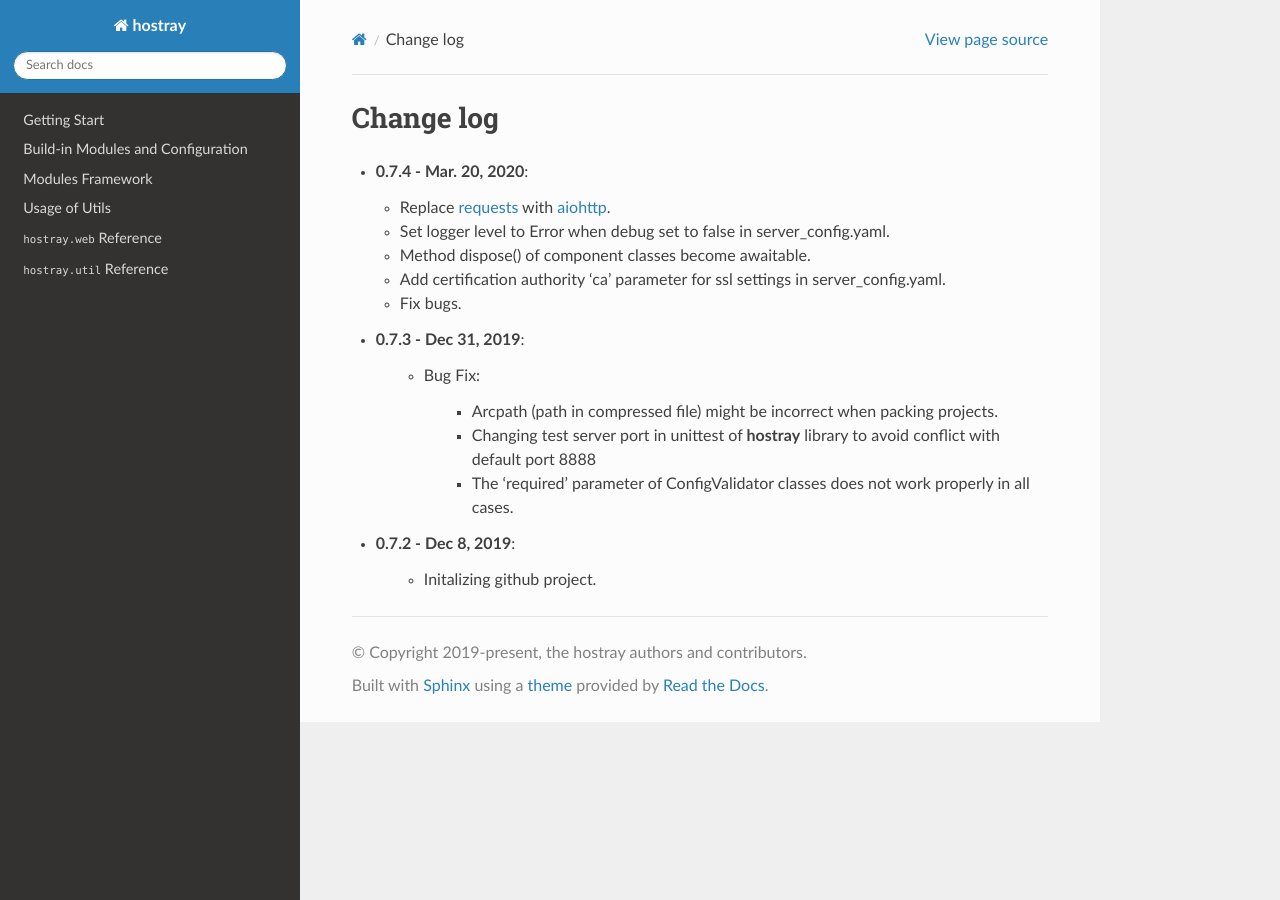
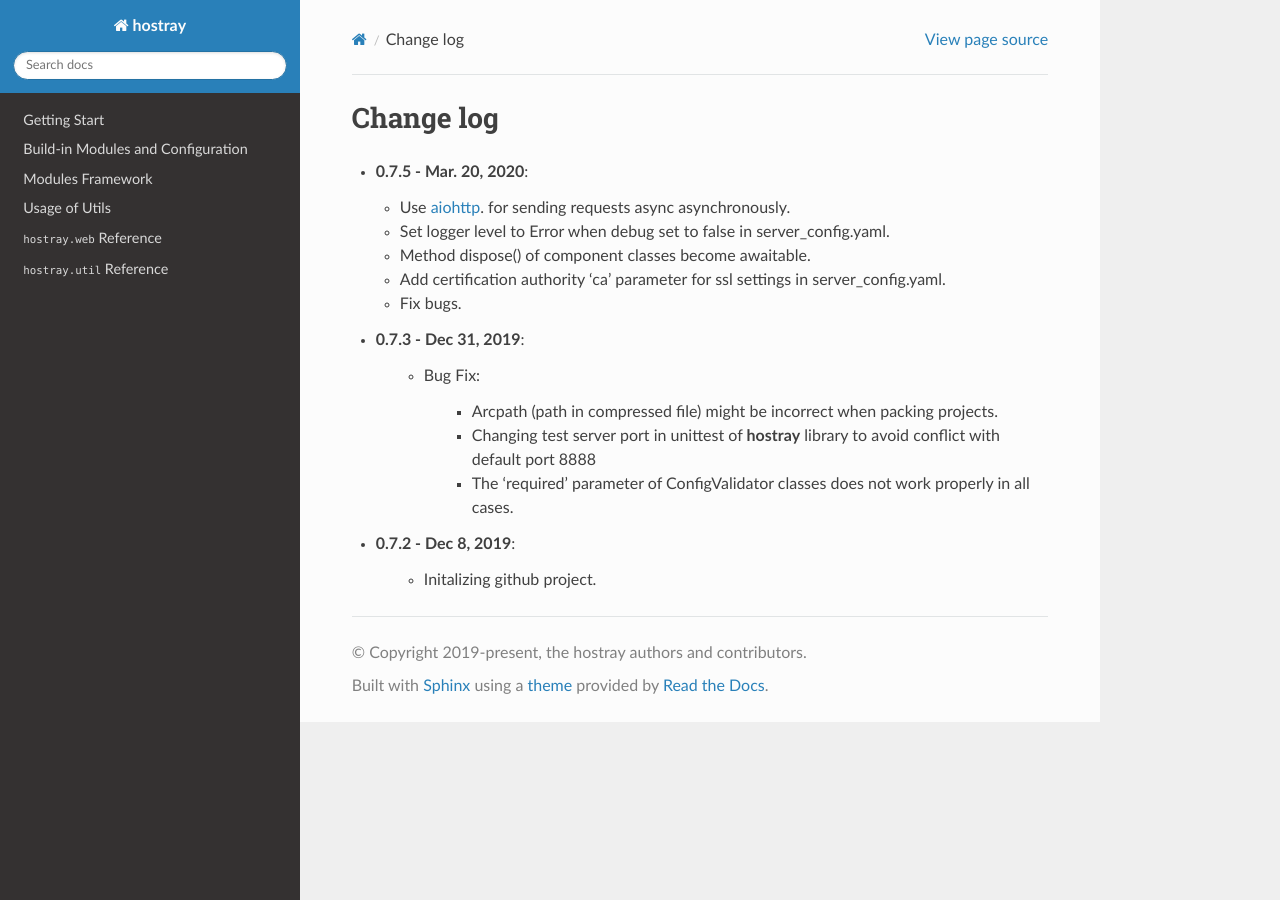
Before and after one commit to hsky77/hostray, a Sphinx documentation site: the page built from docs/changelog.rst, in a window 1280 px wide. Built offline with Sphinx 7.4.7 and the Read the Docs theme 2.0.0, drawn with Linux system fonts in a browser that asks for light colours.

Commit message:
update doc and version

```diff
--- a/docs/changelog.rst
+++ b/docs/changelog.rst
@@ -1,9 +1,9 @@
 Change log
 =====================================
 
-* **0.7.4 - Mar. 20, 2020**:
+* **0.7.5 - Mar. 20, 2020**:
 
-  * Replace `requests <https://requests.readthedocs.io/en/master/>`__ with `aiohttp <https://github.com/aio-libs/aiohttp>`__.
+  * Use `aiohttp <https://github.com/aio-libs/aiohttp>`__. for sending requests async asynchronously.
   * Set logger level to Error when debug set to false in server_config.yaml.
   * Method dispose() of component classes become awaitable.
   * Add certification authority 'ca' parameter for ssl settings in server_config.yaml.
--- a/hostray/__init__.py
+++ b/hostray/__init__.py
@@ -8,4 +8,4 @@ Last Updated:  Thursday, 7th November 2019 by hsky77 (howardlkung@gmail.com)
 '''
 
 Module_Path = __path__[0]
-Version = '0.7.4'
+Version = '0.7.5'
```
Also changed, not shown: README.md (+2 -2 lines).
